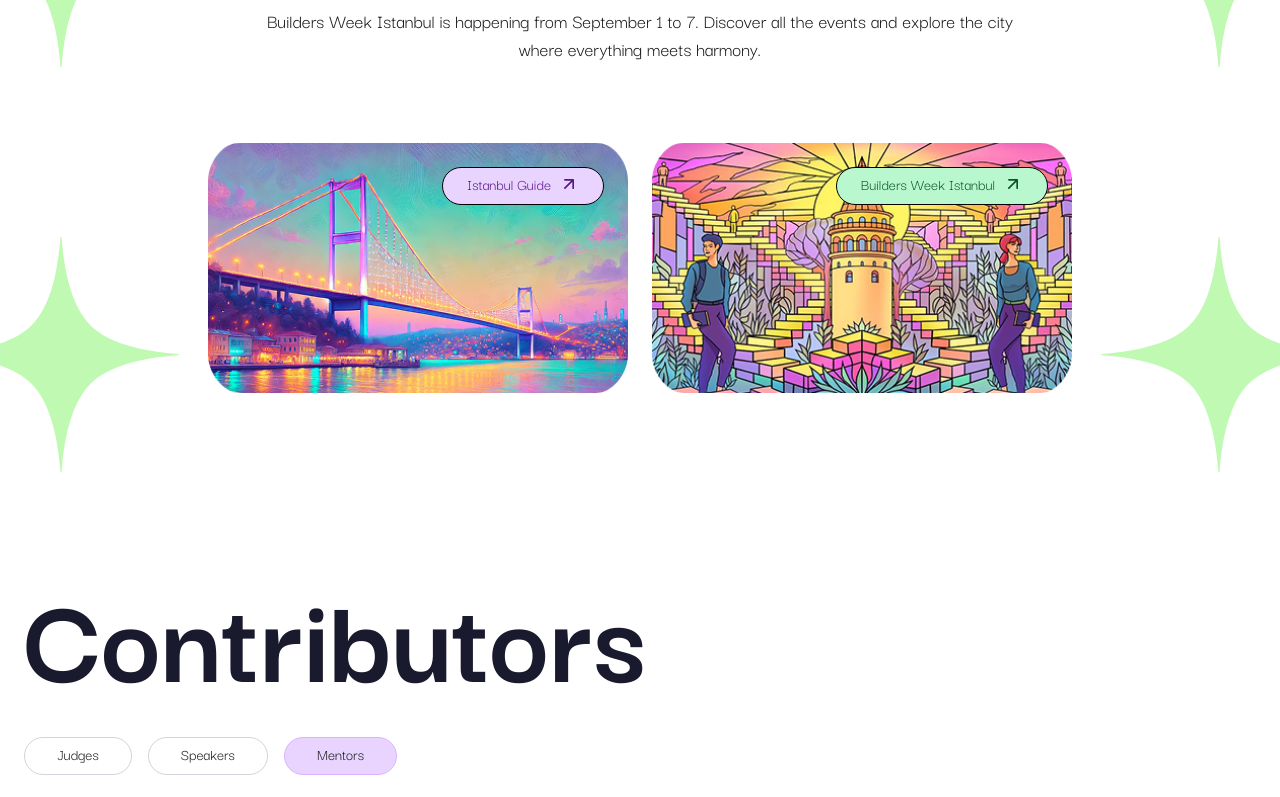
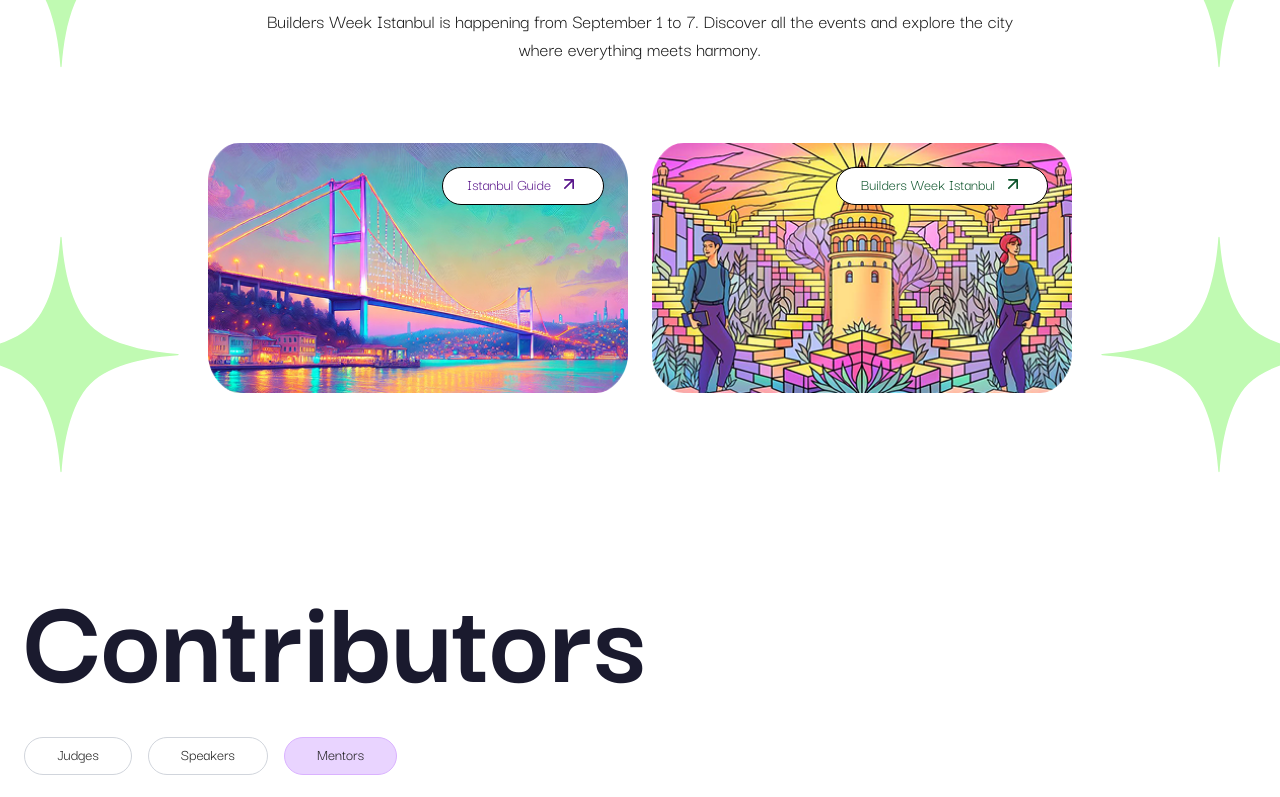
Before and after one commit to keyboord01/ethistanbul-site, a Next.js app: page / in a window 1280 px wide. Shown: the part 2000-2797 px from the top of the page. Built offline with nearby package versions, Linux system fonts and the light colour scheme; a web font is replaced by a local one.

Commit message:
feat: contributions update + buttons based on design

```diff
--- a/components/contributors.tsx
+++ b/components/contributors.tsx
@@ -5,6 +5,7 @@ import { motion, AnimatePresence } from "framer-motion";
 import Image, { StaticImageData } from "next/image";
 import mentors from "@/lib/contributors/mentors";
 import LiquidButton from "./ui/liquid-button";
+import Arrow from "@/assets/ui/arrow.svg";
 
 type ContributorType = "Judges" | "Speakers" | "Mentors";
 
@@ -105,7 +106,7 @@ const ContributorCard = ({ contributor }: { contributor: Contributor }) => {
 
   return (
     <motion.div
-      className="rounded-2xl sm:rounded-3xl overflow-hidden cursor-pointer"
+      className="rounded-2xl sm:rounded-3xl overflow-hidden cursor-pointer "
       onMouseEnter={() => setIsHovered(true)}
       onMouseLeave={() => setIsHovered(false)}
       onTouchStart={() => setIsTouched(!isTouched)}
@@ -121,9 +122,31 @@ const ContributorCard = ({ contributor }: { contributor: Contributor }) => {
           className="object-cover -translate-y-[2px]"
           loading="lazy"
         />
-
+        <div
+          className={`absolute inset-0 bg-[#D1BAFF66] transition-color duration-300 ${
+            isHovered ? "opacity-80" : "opacity-0"
+          } `}
+        />
+        {isHovered && (
+          <>
+            <motion.div
+              initial={{ opacity: 0, x: 10, y: -10 }}
+              animate={{ opacity: 1, x: 0, y: 0 }}
+              exit={{ opacity: 0, x: 10, y: -10 }}
+              transition={{ duration: 0.2 }}
+              className="absolute top-2 right-2 sm:top-4 sm:right-4"
+            >
+              <Image
+                src={Arrow}
+                alt="Arrow"
+                width={32}
+                height={32}
+                className="object-contain"
+              />
+            </motion.div>
+          </>
+        )}
         <div className="absolute bottom-2 sm:bottom-4 left-2 right-2 sm:left-4 sm:right-4 md:left-6 md:right-6 pb-1 bg-white border border-black rounded-full bg-opacity-90 text-center">
-          {" "}
           <AnimatePresence mode="wait">
             <motion.div
               key={isHovered || isTouched ? "company" : "name"}
--- a/components/overview.tsx
+++ b/components/overview.tsx
@@ -263,7 +263,7 @@ const Overview = () => {
                 className="w-[420px] h-[250px] object-cover"
               />
               <div className="absolute top-6 right-6">
-                <button
+                <LiquidButton
                   className="bg-purple-200 text-purple-900 px-6 pb-2 pt-1 border-1 border-black rounded-full flex items-center gap-2 hover:bg-purple-300 transition-all cursor-pointer"
                   onClick={(e) => {
                     e.preventDefault();
@@ -288,7 +288,7 @@ const Overview = () => {
                       strokeLinejoin="round"
                     />
                   </svg>
-                </button>
+                </LiquidButton>
               </div>
             </div>
 
@@ -301,7 +301,7 @@ const Overview = () => {
                 className="w-[420px] h-[250px] object-cover"
               />
               <div className="absolute top-6 right-6">
-                <button className="bg-green-200 text-green-900 px-6 pb-2 pt-1 border-1 border-black rounded-full flex items-center gap-2 hover:bg-green-300 transition-all cursor-pointer">
+                <LiquidButton className="bg-green-200 text-green-900 px-6 pb-2 pt-1 border-1 border-black rounded-full flex items-center gap-2 hover:bg-green-300 transition-all cursor-pointer">
                   Builders Week Istanbul
                   <svg
                     width="20"
@@ -318,7 +318,7 @@ const Overview = () => {
                       strokeLinejoin="round"
                     />
                   </svg>
-                </button>
+                </LiquidButton>
               </div>
             </div>
           </div>
--- a/components/ui/liquid-button.tsx
+++ b/components/ui/liquid-button.tsx
@@ -103,7 +103,9 @@ const LiquidButton: React.FC<{
         </div>
       )}
 
-      <span className="relative z-10">{children}</span>
+      <span className="relative z-10 flex flex-row gap-2 items-center">
+        {children}
+      </span>
     </button>
   );
 };
```
Also changed, not shown: assets/ui/arrow.svg (added).
